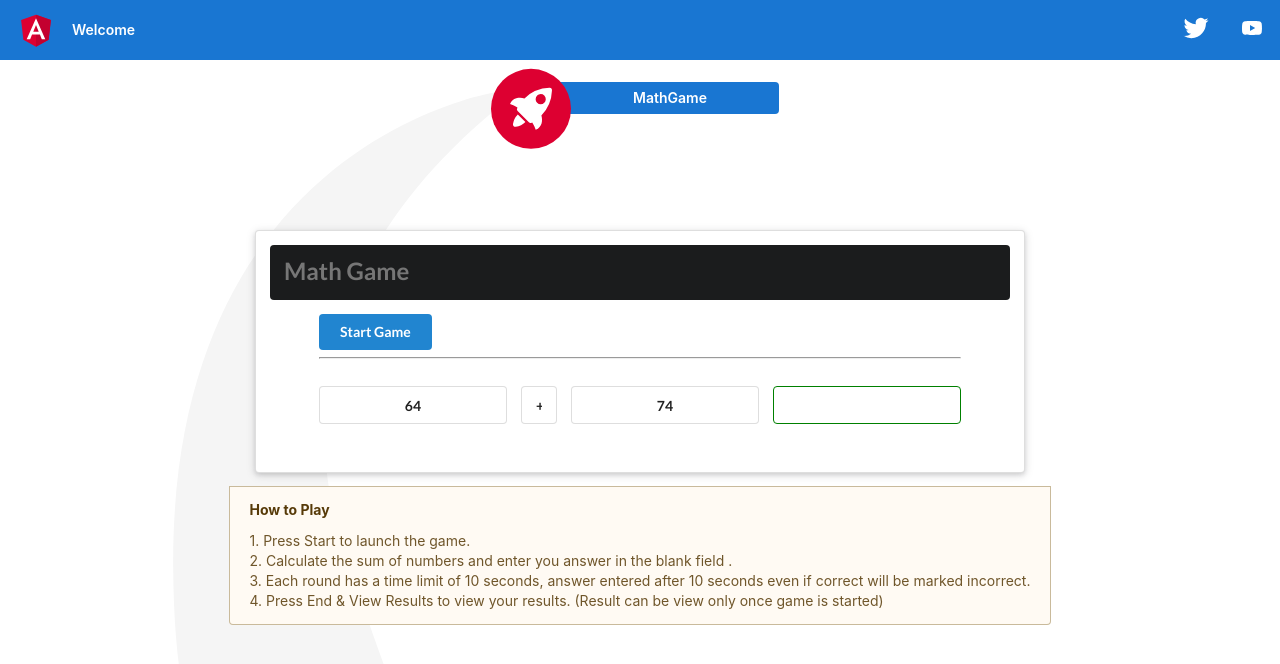
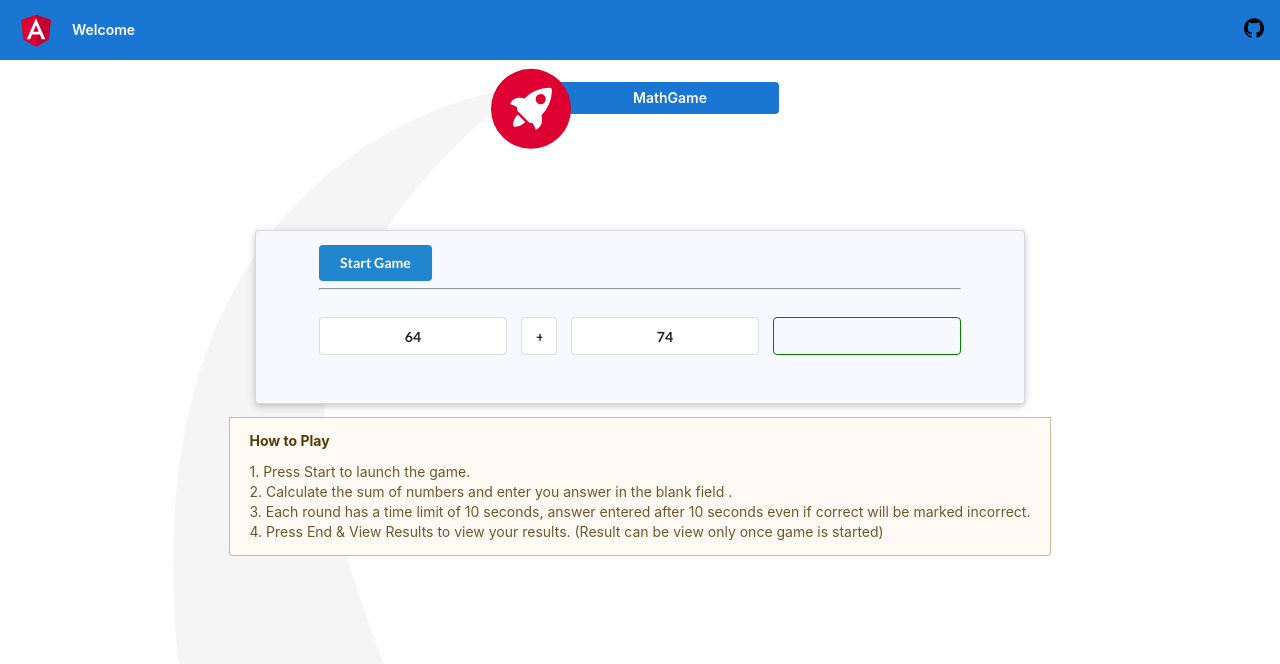
Before and after one commit to praveensankar969/MathGame, an Angular app: page / in a window 1280 px wide. Shown: the top 664 px of the page. Built offline with nearby package versions, Linux system fonts and the light colour scheme.

Commit message:
view updated

```diff
--- a/src/app/app.component.css
+++ b/src/app/app.component.css
@@ -1,3 +1,8 @@
 .child{
     margin-top: 100px;
 }
+.gh-ico {
+    width: 20px;
+    height: 20px;
+    margin-right: 4px;
+}
--- a/src/app/app.component.html
+++ b/src/app/app.component.html
@@ -313,23 +313,13 @@
   />
   <span>Welcome</span>
     <div class="spacer"></div>
-    <a aria-label="Angular on twitter" target="_blank" rel="noopener" href="https://twitter.com/angular" title="Twitter">
-      <svg id="twitter-logo" height="24" data-name="Logo" xmlns="http://www.w3.org/2000/svg" viewBox="0 0 400 400">
-        <rect width="400" height="400" fill="none"/>
-        <path d="M153.62,301.59c94.34,0,145.94-78.16,145.94-145.94,0-2.22,0-4.43-.15-6.63A104.36,104.36,0,0,0,325,122.47a102.38,102.38,0,0,1-29.46,8.07,51.47,51.47,0,0,0,22.55-28.37,102.79,102.79,0,0,1-32.57,12.45,51.34,51.34,0,0,0-87.41,46.78A145.62,145.62,0,0,1,92.4,107.81a51.33,51.33,0,0,0,15.88,68.47A50.91,50.91,0,0,1,85,169.86c0,.21,0,.43,0,.65a51.31,51.31,0,0,0,41.15,50.28,51.21,51.21,0,0,1-23.16.88,51.35,51.35,0,0,0,47.92,35.62,102.92,102.92,0,0,1-63.7,22A104.41,104.41,0,0,1,75,278.55a145.21,145.21,0,0,0,78.62,23" fill="#fff"/>
-      </svg>
-    </a>
-    <a aria-label="Angular on YouTube" target="_blank" rel="noopener" href="https://youtube.com/angular" title="YouTube">
-      <svg id="youtube-logo" height="24" width="24" data-name="Logo" xmlns="http://www.w3.org/2000/svg" viewBox="0 0 24 24" fill="#fff">
-        <path d="M0 0h24v24H0V0z" fill="none"/>
-        <path d="M21.58 7.19c-.23-.86-.91-1.54-1.77-1.77C18.25 5 12 5 12 5s-6.25 0-7.81.42c-.86.23-1.54.91-1.77 1.77C2 8.75 2 12 2 12s0 3.25.42 4.81c.23.86.91 1.54 1.77 1.77C5.75 19 12 19 12 19s6.25 0 7.81-.42c.86-.23 1.54-.91 1.77-1.77C22 15.25 22 12 22 12s0-3.25-.42-4.81zM10 15V9l5.2 3-5.2 3z"/>
-      </svg>
+    <a aria-label="GitHub Repo" target="_blank" rel="noopener" href="https://github.com/praveensankar969/MathGame" title="Repo">
+      <img class="gh-ico" src="/assets/git.png">
     </a>
 </div>
 
 <div class="content" role="main">
 
-  <!-- Highlight Card -->
   <div class="card highlight-card card-small">
 
     <svg id="rocket" xmlns="http://www.w3.org/2000/svg" width="101.678" height="101.678" viewBox="0 0 101.678 101.678">
--- a/src/app/game/game.component.css
+++ b/src/app/game/game.component.css
@@ -26,3 +26,7 @@ input{
     display: flex;
     justify-content: center;
 }
+
+.spacer{
+    background-color:ghostwhite;
+}
--- a/src/app/game/game.component.html
+++ b/src/app/game/game.component.html
@@ -1,11 +1,4 @@
 <div class="ui container raised segment spacer">
-  <div class="ui inverted segment">
-    <h2 class="ui grey header">
-      <div class="content">
-        Math Game
-      </div>
-    </h2>
-  </div>
   <div class="form">
     <form (enter) = "Console()" #form="ngForm">
       <button class="ui blue button" (click)="Start()" [disabled]="started">Start Game</button>
@@ -51,6 +44,8 @@
 
 
 
+
+
 <div class="ui ignored bottom attached warning message">
   <strong> How to Play </strong>
   <p>
```
Also changed, not shown: src/assets/git.png (added).
